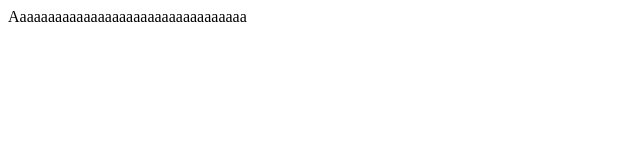
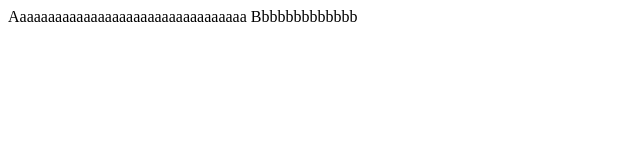
Before and after one commit to ArdeleanAlex/app, a plain HTML site: page index.html in a window 1280 px wide. Shown: the whole page, without its empty margins (0-640 px from the left). Drawn offline with Linux system fonts and the light colour scheme.

Commit message:
Add more content

```diff
--- a/index.html
+++ b/index.html
@@ -9,5 +9,7 @@
 <body>
     Aaaaaaaaaaaaaaaaaaaaaaaaaaaaaaaaa
 
+
+    Bbbbbbbbbbbbb
 </body>
 </html>
```
